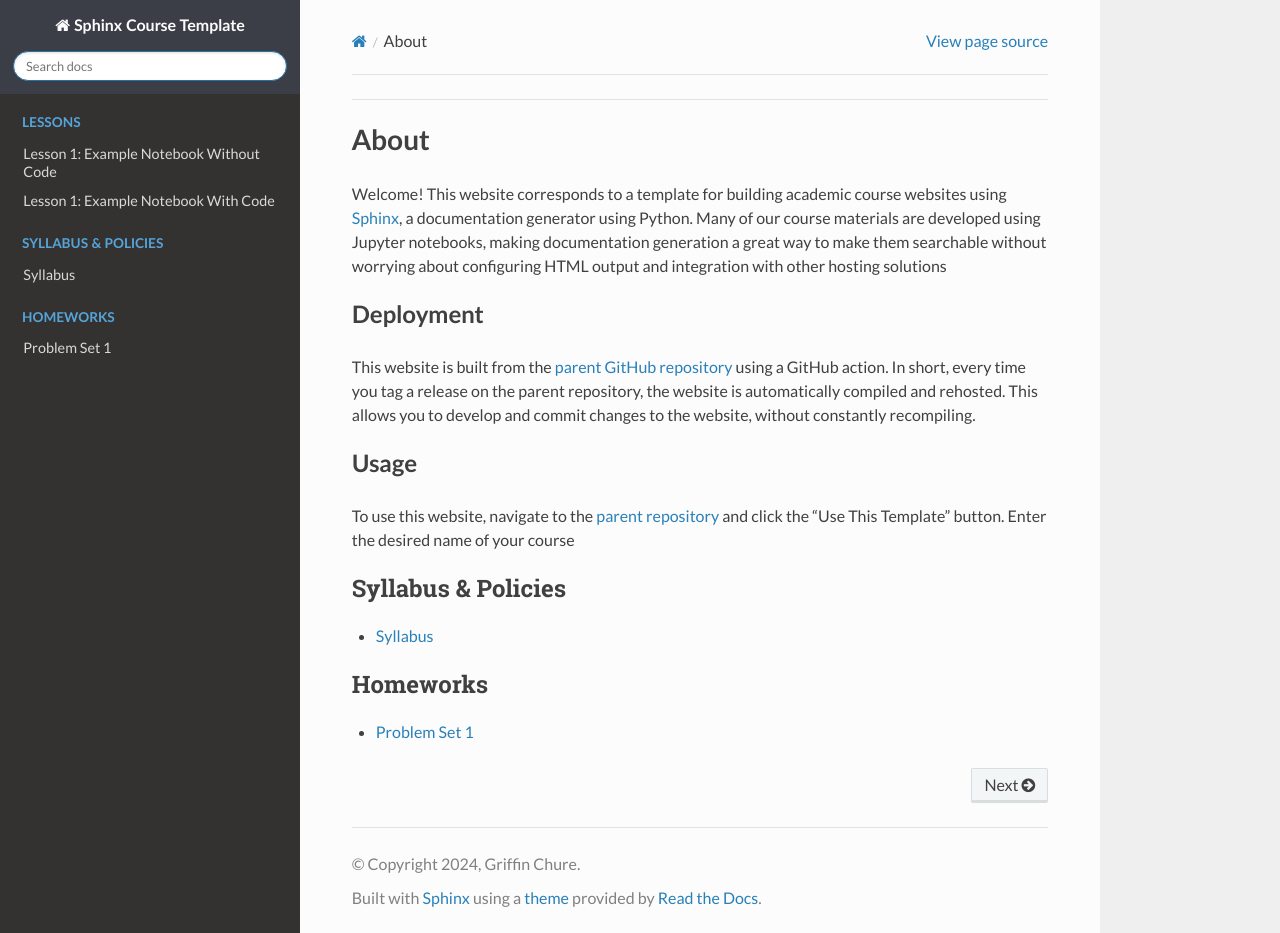
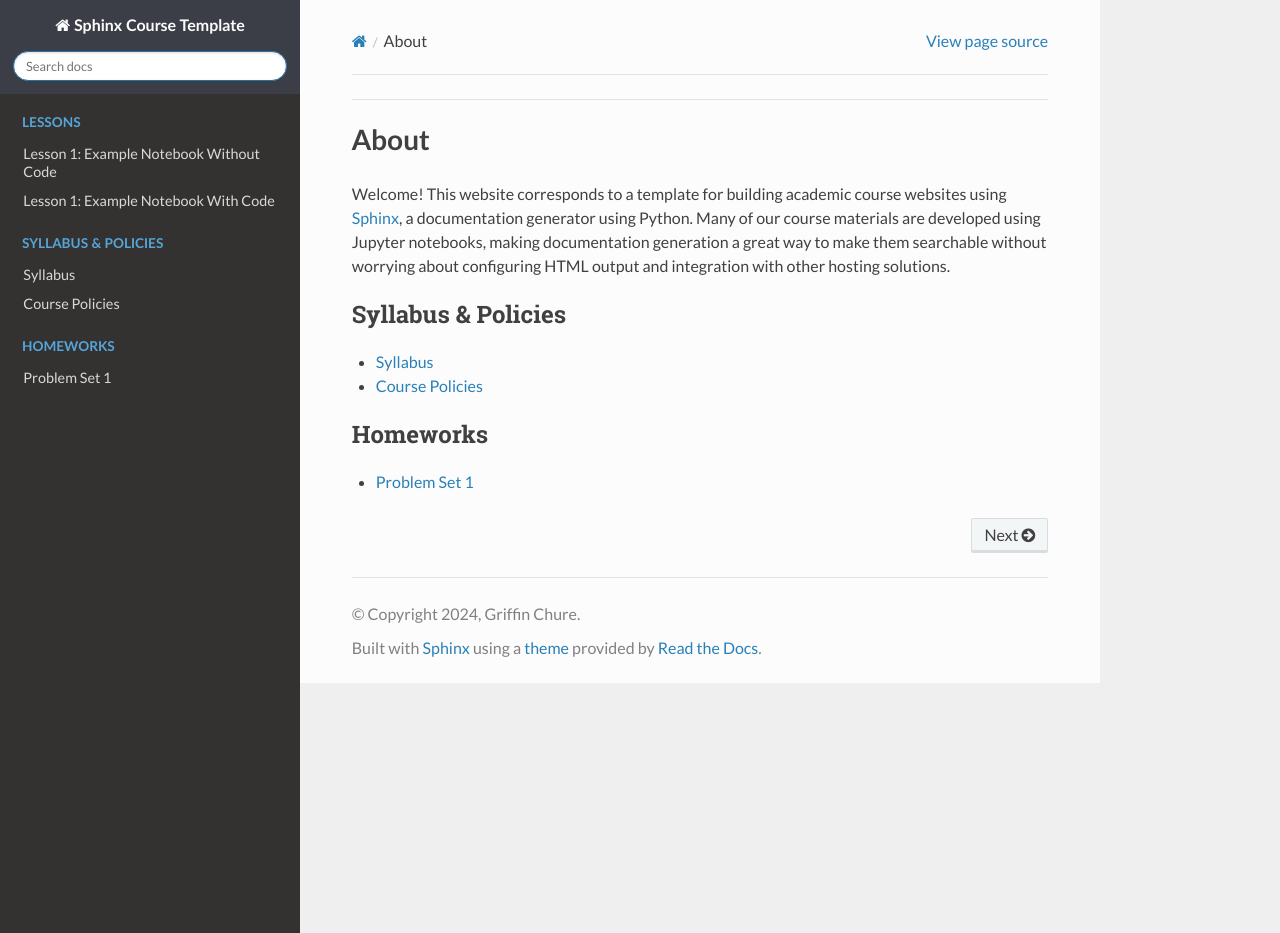
Before and after one commit to gchure/course_sphinx_template, a Sphinx documentation site: the page built from source/index.rst, in a window 1280 px wide and 933 px high. Built offline with Sphinx 7.4.7 and the Read the Docs theme 2.0.0, drawn with Linux system fonts in a browser that asks for light colours.

Commit message:
Addition of more materials to make the template more user friendly.

```diff
--- a/source/index.rst
+++ b/source/index.rst
@@ -8,19 +8,7 @@ Welcome! This website corresponds to a template for building academic course
 websites using `Sphinx <https://www.sphinx-doc.org/en/master/>`_, a documentation
 generator using Python. Many of our course materials are developed using Jupyter
 notebooks, making documentation generation a great way to make them searchable without
-worrying about configuring HTML output and integration with other hosting solutions
-
-Deployment
-----------
-This website is built from the `parent GitHub repository <https://github.com/gchure/course_sphinx_template>`_
-using a GitHub action. In short, every time you tag a release on the parent repository, the website is
-automatically compiled and rehosted. This allows you to develop and commit changes
-to the website, without constantly recompiling.
-
-Usage
------
-To use this website, navigate to the `parent repository <https://github.com/gchure/course_sphinx_template>`_
-and click the "Use This Template" button. Enter the desired name of your course
+worrying about configuring HTML output and integration with other hosting solutions.
 
 
 .. The following lines are necessary in RST to populate the side bar. In short,
--- a/source/policies.rst
+++ b/source/policies.rst
@@ -1,4 +1,6 @@
----
+
+Course Policies
+---------------
 
 You should include some details on course policies here. Formulate them
-as an RST document, rather than a jupyter notebook.
+as an RST document, rather than a Jupyter notebook.
--- a/source/syllabus.rst
+++ b/source/syllabus.rst
@@ -1,4 +1,3 @@
----
 
 .. note::
     This page is generated using Restructured Text, and not a Jupyter Notebook.
```
Also changed, not shown: README.md (+66 -1 lines), 1 other file.
